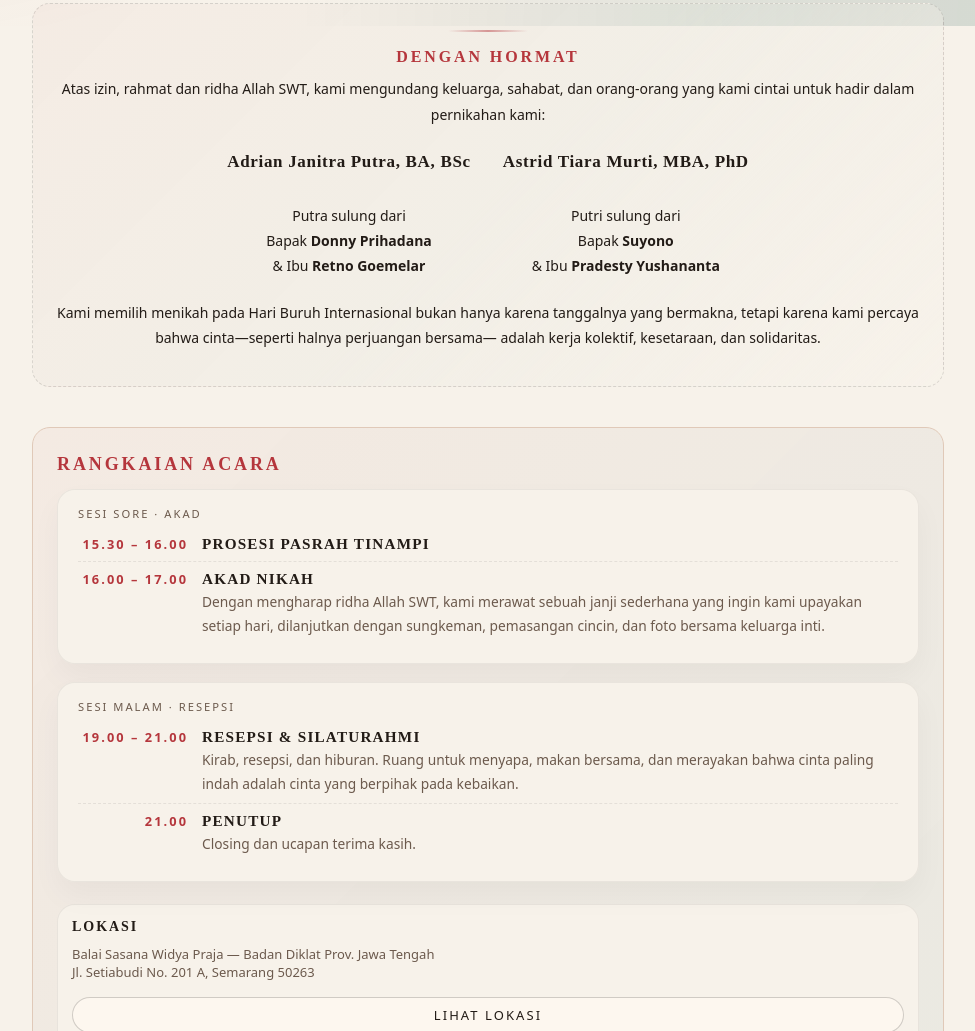
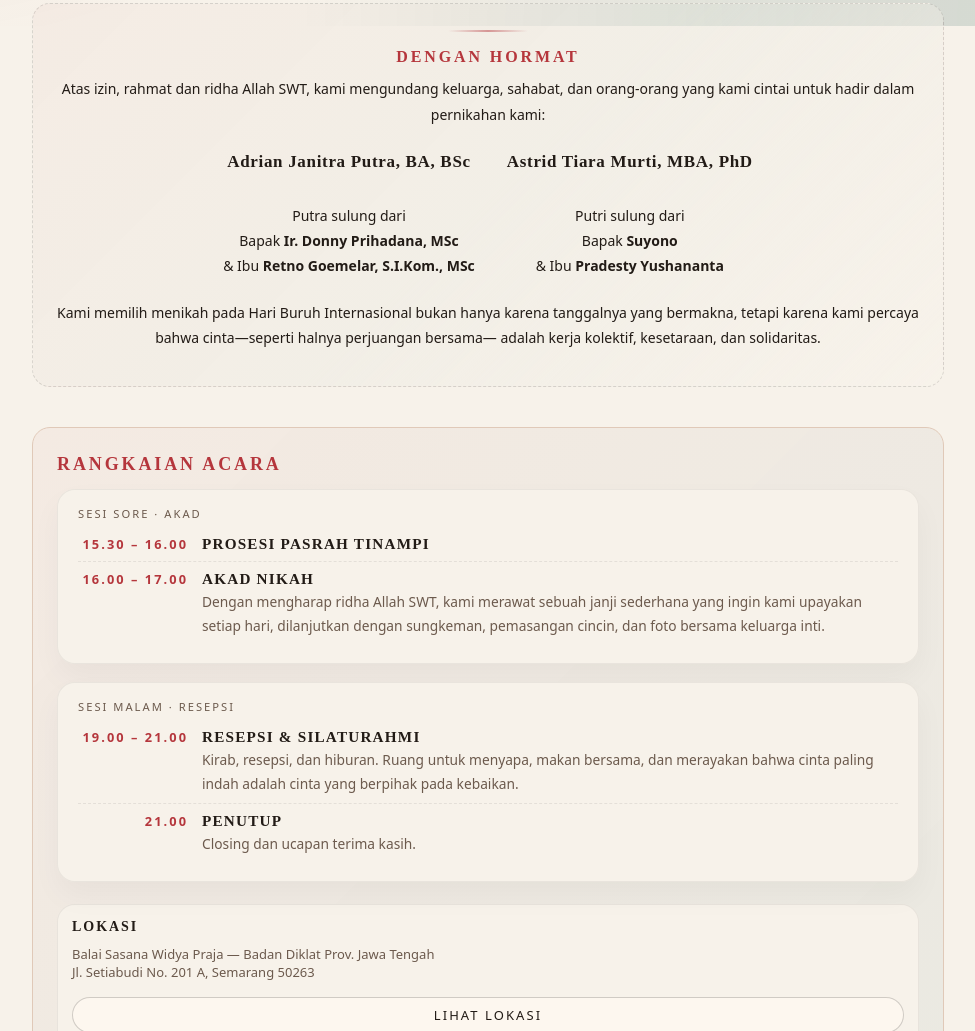
Before and after one commit to japutraa/japutraa.github.io, a plain HTML site: page index.html in a window 1280 px wide. Shown: the part 774-1805 px from the top of the page, without its empty margins (152-1127 px from the left). Drawn offline with Linux system fonts and the light colour scheme.

Commit message:
Update index.html

```diff
--- a/index.html
+++ b/index.html
@@ -58,8 +58,8 @@
       <div class="family-card">
         <p class="section-text"><strong>Adrian Janitra Putra, BA, BSc</strong><br>
           Putra sulung dari<br>
-          Bapak <strong>Donny Prihadana</strong><br>
-          &amp; Ibu <strong>Retno Goemelar</strong>
+          Bapak <strong>Ir. Donny Prihadana, MSc</strong><br>
+          &amp; Ibu <strong>Retno Goemelar, S.I.Kom., MSc</strong>
         </p>
 
         <p class="section-text"><strong>Astrid Tiara Murti, MBA, PhD</strong><br>
```
